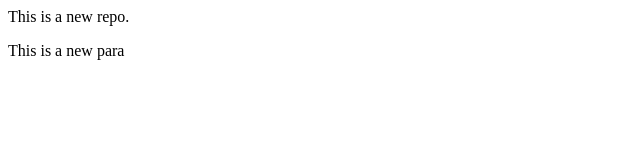
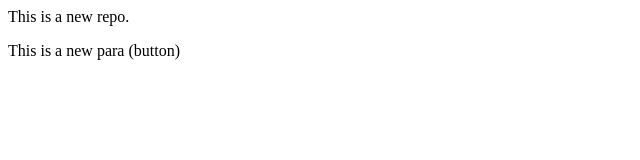
Before and after one commit to KhushiChaudhary03/localrepo, a plain HTML site: page index.html in a window 1280 px wide. Shown: the full height of the page, 0-640 px from the left. Drawn offline with Linux system fonts and the light colour scheme.

Commit message:
Add button

```diff
--- a/index.html
+++ b/index.html
@@ -1,2 +1,2 @@
 <p>This is a new repo.</p>
-<p>This is a new para</p>
+<p>This is a new para (button)</p>
```
